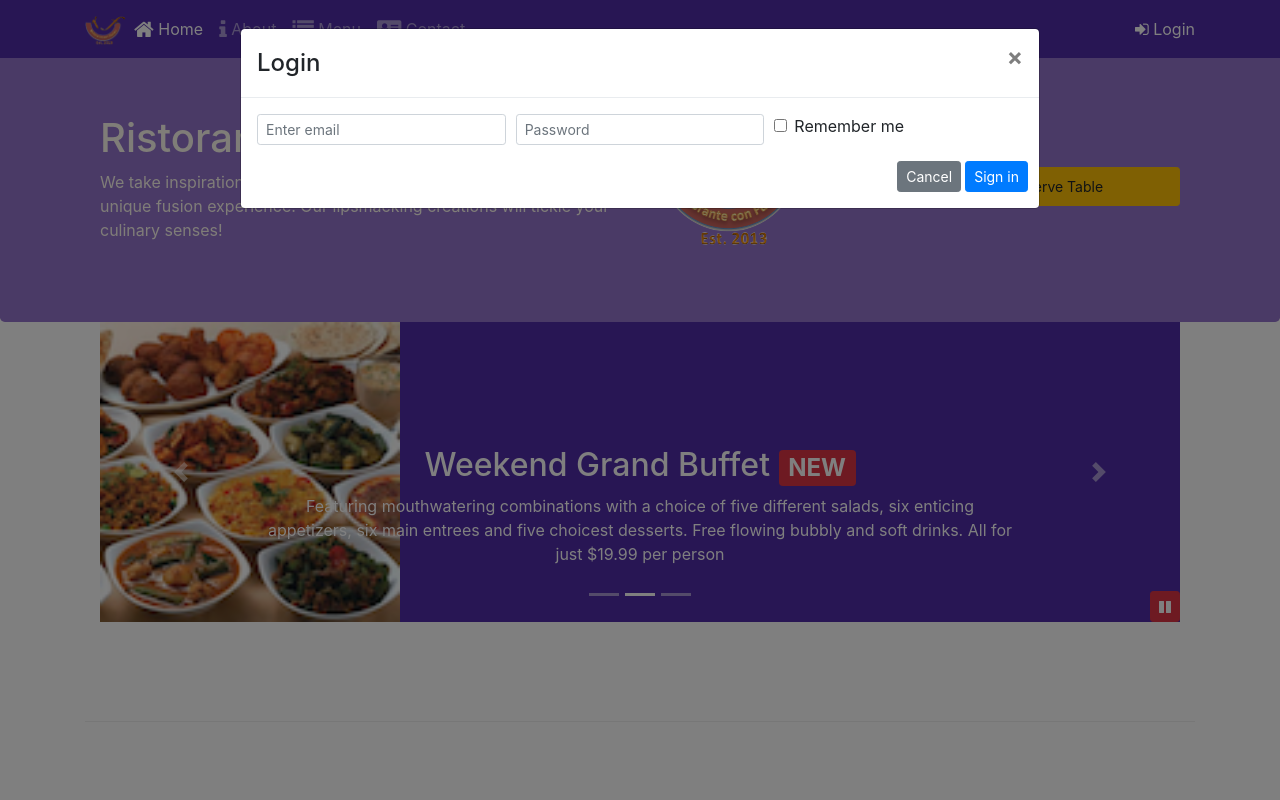
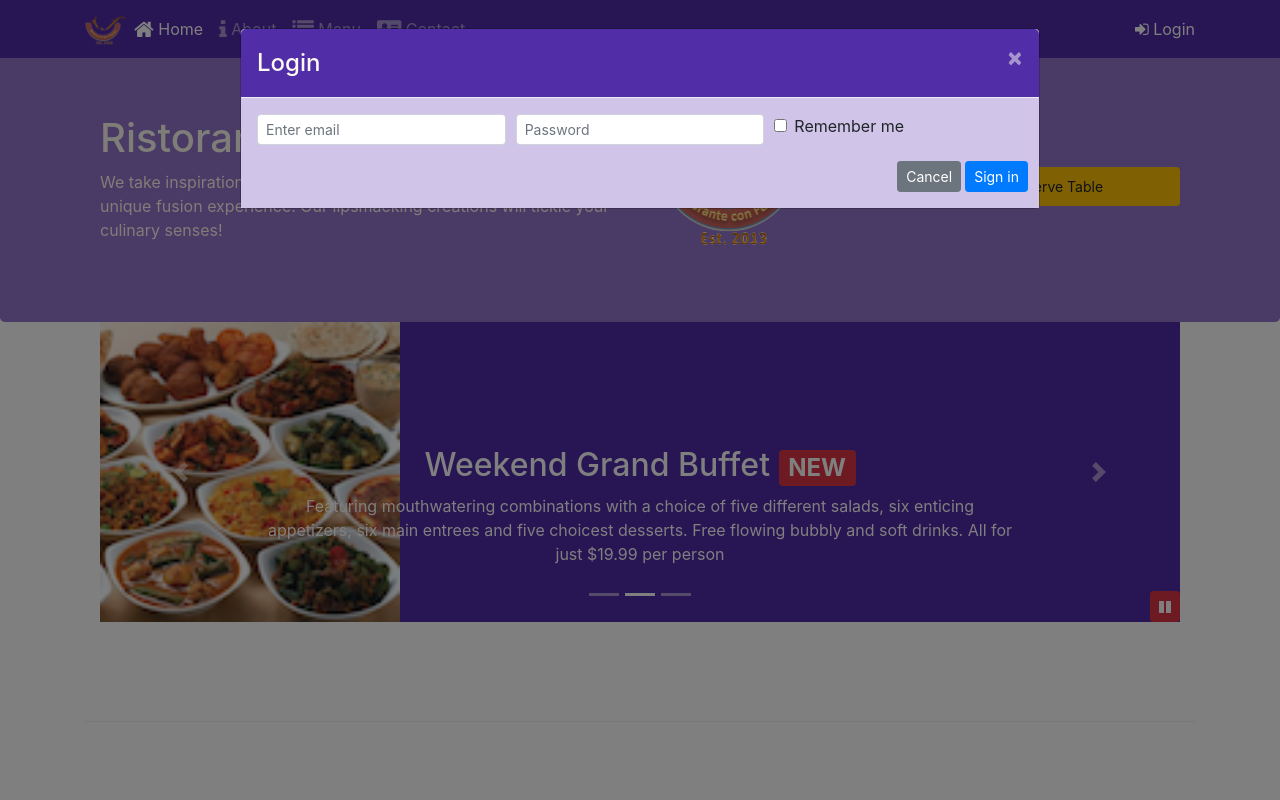
Before and after one commit to Ryluxian/conFusion, a website: page index.html in a window 1280 px wide. Both pictures are taken after a click on the link "Login". Shown: the top 800 px of the page. Drawn offline with nearby package versions, Linux system fonts and the light colour scheme.

Commit message:
Assignment 4

```diff
--- a/css/styles.scss
+++ b/css/styles.scss
@@ -74,3 +74,16 @@ body{
     bottom: 0px;
     z-index: 1;
 }
+
+.modal-header{
+    background: $background-dark;
+    color: floralwhite;
+
+    button{
+        color:floralwhite;
+    }
+}
+
+.modal-body{
+    background: $background-pale;
+}
--- a/index.html
+++ b/index.html
@@ -30,7 +30,7 @@
                     <li class="nav-item"><a class="nav-link" href="./contactus.html"><span class="fa fa-address-card fa-lg"></span> Contact</a></li>
                 </ul>
                 <span class="navbar-text">
-                    <a data-toggle="modal" data-target="#loginModal">
+                    <a id="loginButton">
                         <span class="fa fa-sign-in"></span> Login
                     </a>
                 </span>
@@ -87,7 +87,7 @@
                     <img src="img/logo.png" class="img-fluid">
                 </div>
                 <div class="col-12 col-sm-3 align-self-center">
-                    <a href="#formulary" role="button" class="btn btn-warning btn-sm btn-block nav-link" data-toggle="modal" data-target="#reservationModal">Reserve Table</a>
+                    <a href="#formulary" role="button" class="btn btn-warning btn-sm btn-block nav-link" id="reserveTable">Reserve Table</a>
                 </div>
             </div>
         </div>
@@ -331,6 +331,12 @@
                     $('#carouselButton').children('span').addClass('fa-pause');
                 }
             });
+            $('#loginButton').click(function(){
+                $('#loginModal').modal('show');
+            });
+            $('#reserveTable').click(function(){
+                $('#reservationModal').modal('show');
+            });
         });
     </script>
 </body>
```
Also changed, not shown: css/styles.css.
